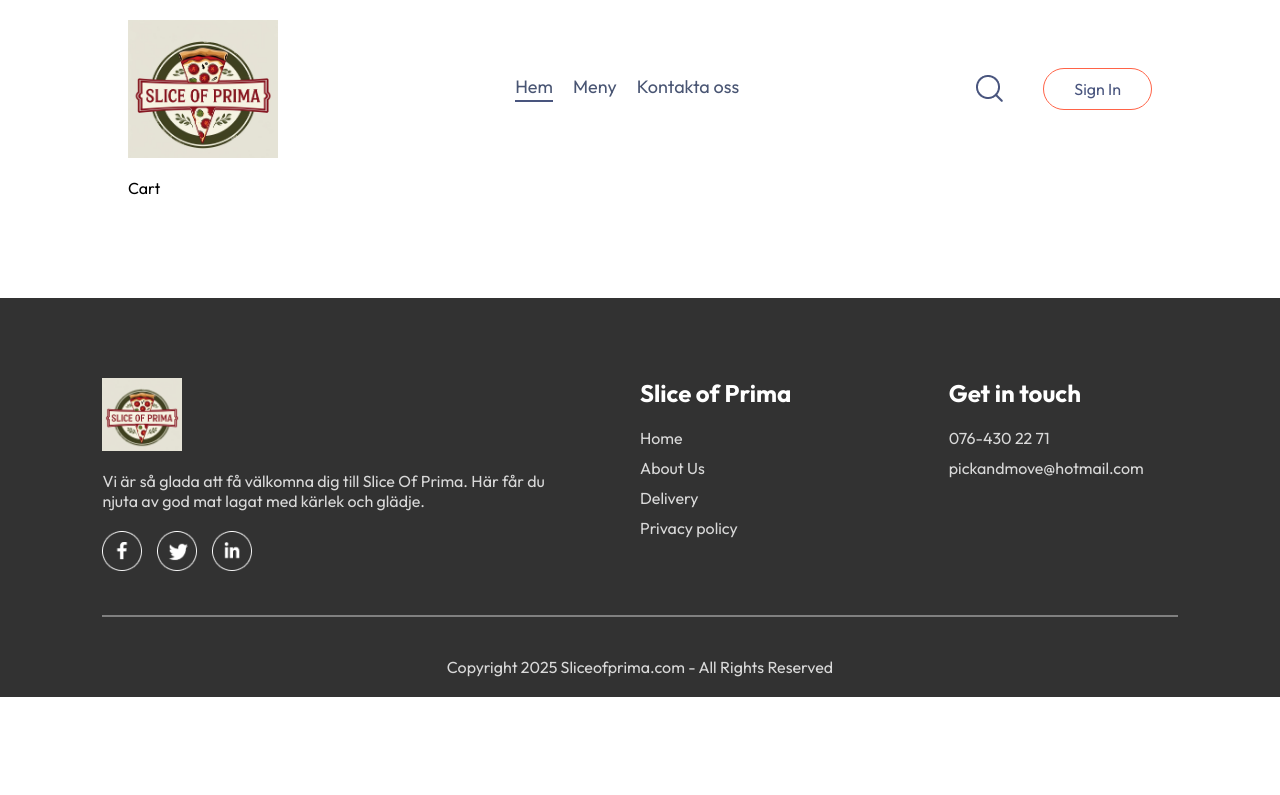
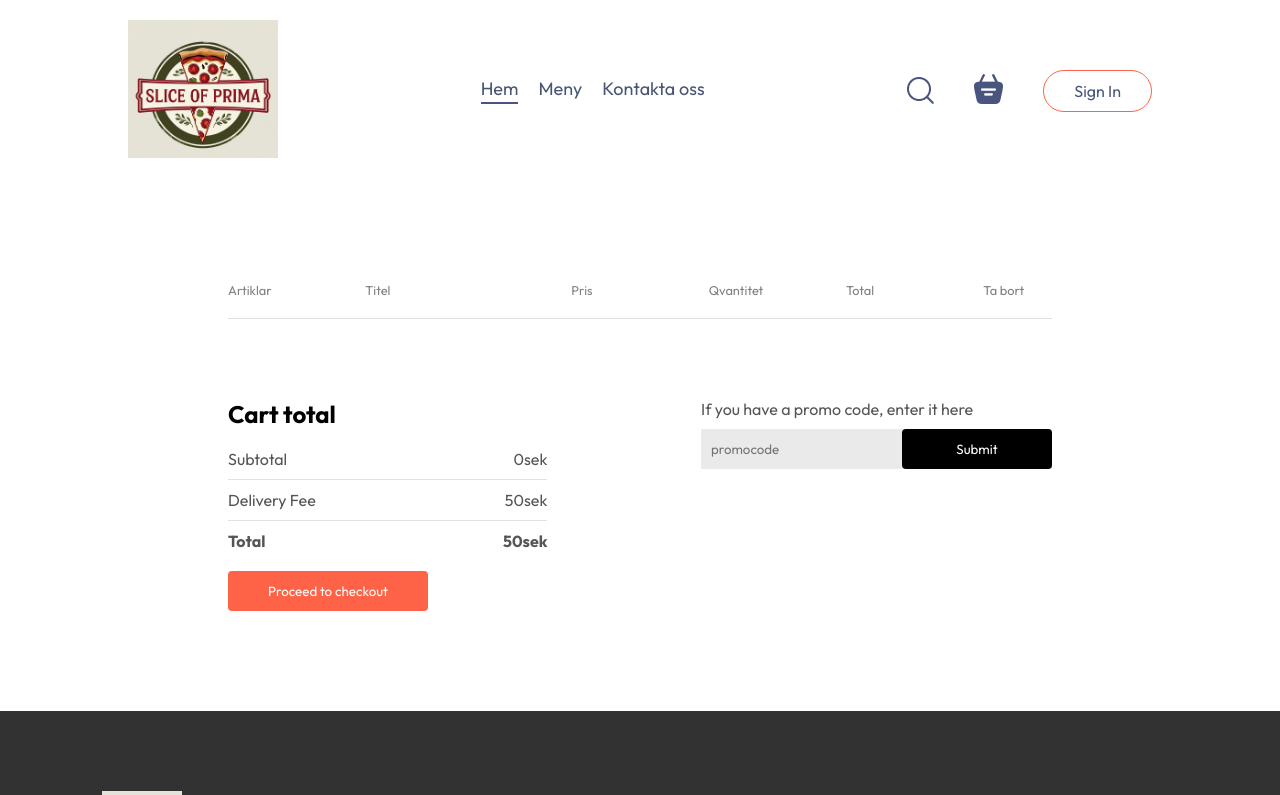
Before and after one commit to miankks/sliceofprima, a React (Vite) app in the folder frontend/: page /cart in a window 1280 px wide. Shown: the top 795 px of the page. Built offline with nearby package versions, Linux system fonts and the light colour scheme.

Commit message:
add cart count total, total items

```diff
--- a/frontend/src/assets/assets.js
+++ b/frontend/src/assets/assets.js
@@ -128,7 +128,7 @@
         category: "Pizza"
     },
     {
-        _id: "5",
+        _id: "6",
         name: "Pizza Capricciosa",
         image: pizza_capricciosa,
         price: 119,
@@ -136,7 +136,7 @@
         category: "Pizza"
     },
     {
-        _id: "5",
+        _id: "7",
         name: "Pizza Hawai",
         image: pizza_hawai,
         price: 119,
@@ -144,7 +144,7 @@
         category: "Pizza"
     },
     {
-        _id: "5",
+        _id: "8",
         name: "Pizza LA Banana",
         image: pizza_labanana,
         price: 119,
@@ -152,7 +152,7 @@
         category: "Pizza"
     },
     {
-        _id: "5",
+        _id: "9",
         name: "Pizza Bussola",
         image: pizza_bussola,
         price: 119,
--- a/frontend/src/components/navbar/Navbar.jsx
+++ b/frontend/src/components/navbar/Navbar.jsx
@@ -1,13 +1,15 @@
-import React, { useState } from 'react'
+import React, { useContext, useState } from 'react'
 import './Navbar.css'
 import { assets } from '../../assets/assets'
 import { Link } from 'react-router-dom'
+import { StoreContext } from '../../context/StoreContext'
 
 const Navbar = ({setShowLogin}) => {
     const [menu, setMenu] = useState('home');
+    const {getTotalCartAmount } = useContext(StoreContext);
   return (
     <div className='navbar'>
-        <img src={assets.fevicon_icon} alt="" className="logo" />
+        <Link to={'/'}><img src={assets.fevicon_icon} alt="" className="logo" /></Link>
         <ul className="navbar-menu">
             <Link to={'/'} onClick={() => setMenu("home")} className={menu === 'home' ? 'active' : ''}>Hem</Link>
             <a href='#explore-menu' onClick={() => setMenu("menu")} className={menu === 'menu' ? 'active' : ''}>Meny</a>
@@ -16,10 +18,12 @@
         </ul>
         <div className="navbar-right">
             <img src={assets.search_icon} alt="" />
-            {/* <div className="navbar-search-icon">
-                <img src={assets.basket_icon} alt="" />
-                <div className="dot"></div>
-            </div> */}
+                <div className="navbar-search-icon">
+            <Link to={'/cart'}>
+                    <img src={assets.basket_icon} alt="" />
+            </Link>
+                    <div className={getTotalCartAmount() === 0 ? '' : 'dot'}></div>
+                </div>
             <button onClick={() => setShowLogin(true)}>Sign In</button>
         </div>
     </div>
--- a/frontend/src/context/StoreContext.jsx
+++ b/frontend/src/context/StoreContext.jsx
@@ -11,26 +11,35 @@
         // if user add item first time in the cart, this statement will be executed, key ID is itemId
         // else if any item is already available and quantity is one, else statement will increase that
         if (!cartItems[itemId]) {
-            setCartItems((prev => ({...prev, [itemId]:1})))
+            setCartItems((prev => ({ ...prev, [itemId]: 1 })))
         } else {
-            setCartItems((prev) => ({...prev, [itemId]:prev[itemId]+1}))
+            setCartItems((prev) => ({ ...prev, [itemId]: prev[itemId] + 1 }))
         }
     }
 
     const removeFromCart = (itemId) => {
-            setCartItems((prev) => ({...prev, [itemId]:prev[itemId]-1}))
+        setCartItems((prev) => ({ ...prev, [itemId]: prev[itemId] - 1 }))
     }
 
-    useEffect(() => {
+    const getTotalCartAmount = () => {
+        let totalAMount = 0;
+        for (const item in cartItems) {
+            if (cartItems[item] > 0) {
+                // check if item ID is matching with item, so item is available in cart
+                let itemInfo = food_list.find((product) => product._id === item);
+                totalAMount += itemInfo.price * cartItems[item];
+            }
+        }
+        return totalAMount;
+    }
 
-    }, [cartItems])
-
-      const contextValue = {
+    const contextValue = {
         food_list,
         cartItems,
         setCartItems,
         addToCart,
-        removeFromCart
+        removeFromCart,
+        getTotalCartAmount
     }
 
     return (
--- a/frontend/src/pages/cart/Cart.css
+++ b/frontend/src/pages/cart/Cart.css
@@ -0,0 +1,108 @@
+.cart{
+    margin: 100px;
+
+}
+
+.cart-items-title{
+    display: grid;
+    grid-template-columns: 1fr 1.5fr 1fr 1fr 1fr 0.5fr;
+    align-items: center;
+    color: gray;
+    font-size: max(1vw, 12px);
+}
+
+.cart-items-item{
+    margin: 10px 0px;
+    color: black;
+}
+
+.cart-items-item img{
+    width: 50px;
+}
+
+.cart hr{
+    height: 1px;
+    background-color: #e2e2e2;
+    border: none;
+}
+
+.cart-items-item .cross{
+    cursor: pointer;
+}
+
+.cart-bottom{
+    margin-top: 80px;
+    display: flex;
+    justify-content: space-between;
+    gap: max(12vw, 20px);
+
+}
+
+.cart-total{
+    flex: 1;
+    display: flex;
+    flex-direction: column;
+    gap: 20px;
+}
+
+.cart-total-details{
+    display: flex;
+    justify-content: space-between;
+    color: #555;
+}
+
+.cart-total hr{
+    margin: 10px 0px;
+}
+
+.cart-total button {
+    border: none;
+    color: white;
+    background-color: tomato;
+    width: max(15vw, 200px);
+    padding: 12px 0px;
+    border-radius: 4px;
+    cursor: pointer;
+}
+
+.cart-promocode{
+    flex: 1;
+}
+
+.cart-promocode p{
+    color: #555;
+}
+
+.cart-promocode-input{
+    margin-top: 10px;
+    display: flex;
+    justify-content: space-between;
+    align-items: center;
+    background-color: #eaeaea;
+}
+
+.cart-promocode-input input{
+    background: transparent;
+    border: none;
+    outline: none;
+    padding-left: 10px;
+}
+
+.cart-promocode-input button{
+    width: max(10vw, 150px);
+    padding: 12px 5px;
+    background-color: black;
+    border: none;
+    color: white;
+    border-radius: 4px;
+}
+
+@media (max-width:750px) {
+    .cart-bottom{
+        flex-direction: column-reverse;
+    }
+
+    .cart-promocode{
+        justify-content: start;
+    }
+}
--- a/frontend/src/pages/cart/Cart.jsx
+++ b/frontend/src/pages/cart/Cart.jsx
@@ -1,9 +1,73 @@
-import React from 'react'
+import React, { useContext } from 'react'
+import { StoreContext } from '../../context/StoreContext'
 import './Cart.css';
 
 const Cart = () => {
+  const { cartItems, food_list, removeFromCart, getTotalCartAmount } = useContext(StoreContext)
   return (
-    <div>Cart</div>
+    <div className='cart'>
+      <div className="cart-items">
+        <div className="cart-items-title">
+          <p>Artiklar</p>
+          <p>Titel</p>
+          <p>Pris</p>
+          <p>Qvantitet</p>
+          <p>Total</p>
+          <p>Ta bort</p>
+        </div>
+        <br />
+        <hr />
+        {food_list.map((item, index) => {
+          if (cartItems[item._id] > 0) {
+            return (
+              <div key={index}>
+                <div className="cart-items-title cart-items-item">
+                  <img src={item.image} alt="" />
+                  <p>{item.name}</p>
+                  <p>{item.price}sek</p>
+                  {/* will show quatity of each product */}
+                  <p>{cartItems[item._id]}</p>
+                  <p>{item.price * cartItems[item._id]}sek</p>
+                  <p className='cross' onClick={() => removeFromCart(item._id)}>x</p>
+                </div>
+                <hr />
+              </div>
+            )
+          }
+        })}
+      </div>
+      <div className="cart-bottom">
+        <div className="cart-total">
+          <h2>Cart total</h2>
+          <div>
+            <div className="cart-total-details">
+              <p>Subtotal</p>
+              <p>{getTotalCartAmount()}sek</p>
+            </div>
+            <hr />
+            <div className="cart-total-details">
+              <p>Delivery Fee</p>
+              <p>{50}sek</p>
+            </div>
+            <hr />
+            <div className="cart-total-details">
+              <b>Total</b>
+              <b>{getTotalCartAmount()+50}sek</b>
+            </div>
+          </div>
+          <button>Proceed to checkout</button>
+        </div>
+        <div className="cart-promocode">
+          <div>
+            <p>If you have a promo code, enter it here</p>
+            <div className='cart-promocode-input'>
+              <input type="text" placeholder='promocode'/>
+              <button>Submit</button>
+            </div>
+          </div>
+        </div>
+      </div>
+    </div>
   )
 }
 
```
